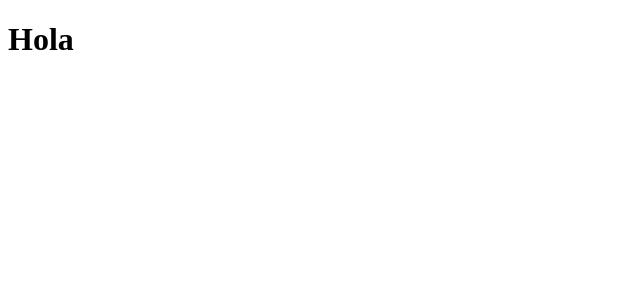
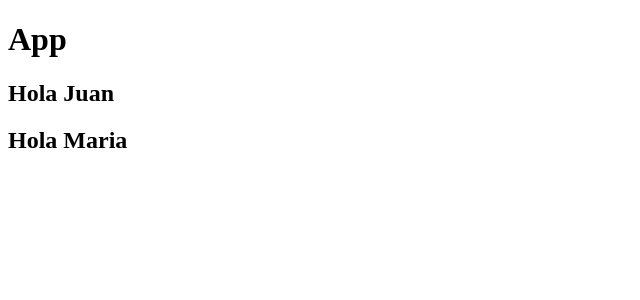
Before and after one commit to skarletswd/Componentes-props, a React (Vite) app in the folder componentes-props/: page / in a window 1280 px wide. Shown: the top 300 px of the page, without its empty margins (0-640 px from the left). Built offline with nearby package versions, Linux system fonts and the light colour scheme.

Commit message:
agragamos props a Saludar en App

```diff
--- a/componentes-props/src/App.jsx
+++ b/componentes-props/src/App.jsx
@@ -1,5 +1,13 @@
+import Saludar from "./Saludar";
+
 function App () {
-    return <h1>Hola</h1>;
+    return (
+    <>
+    <h1>App</h1>
+    <Saludar nombre= "Juan"/>
+    <Saludar nombre= "Maria"/>
+    </>
+    );
 }
 
 export default App;
```
